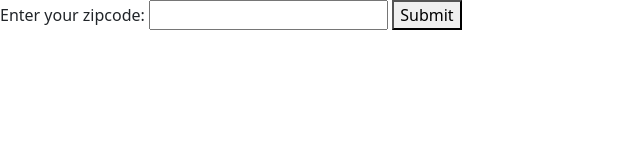
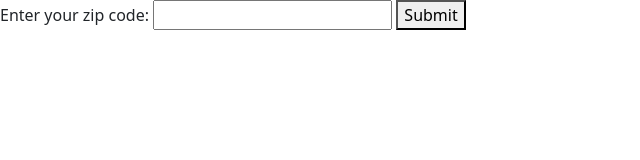
Before and after one commit to niccikaufman/bike-index, a website built with webpack: page src/index.html in a window 1280 px wide. Shown: the full height of the page, 0-640 px from the left. Built offline with nearby package versions, Linux system fonts and the light colour scheme.

Commit message:
fix typo

```diff
--- a/src/index.html
+++ b/src/index.html
@@ -7,7 +7,7 @@
   <title>Bike Index</title>
 </head>
 <body>
-  <label for="location">Enter your zipcode:</label>
+  <label for="location">Enter your zip code:</label>
   <input type="text" id="location">
   <button type="submit" id="userLocation">Submit</button>
 </body>
```
